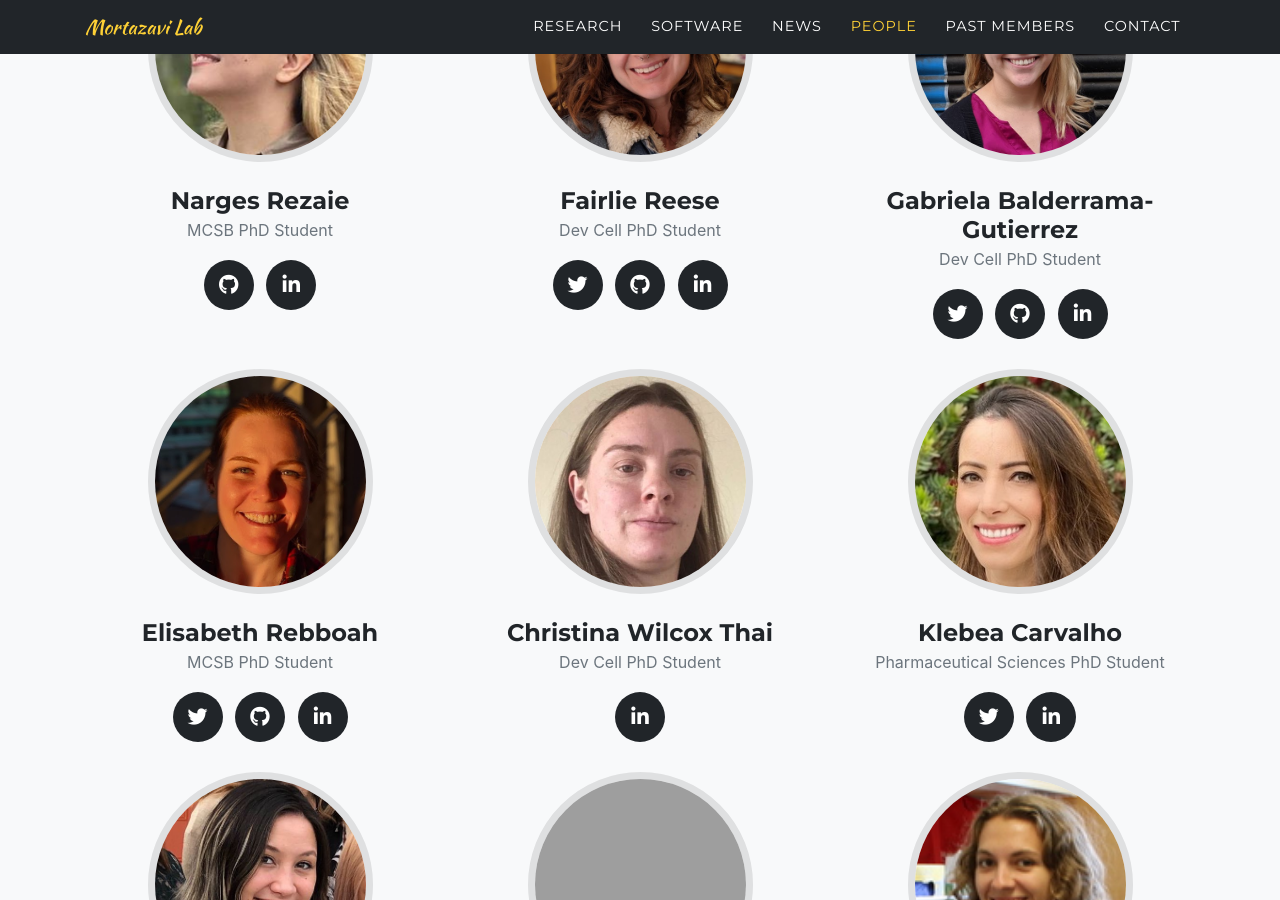
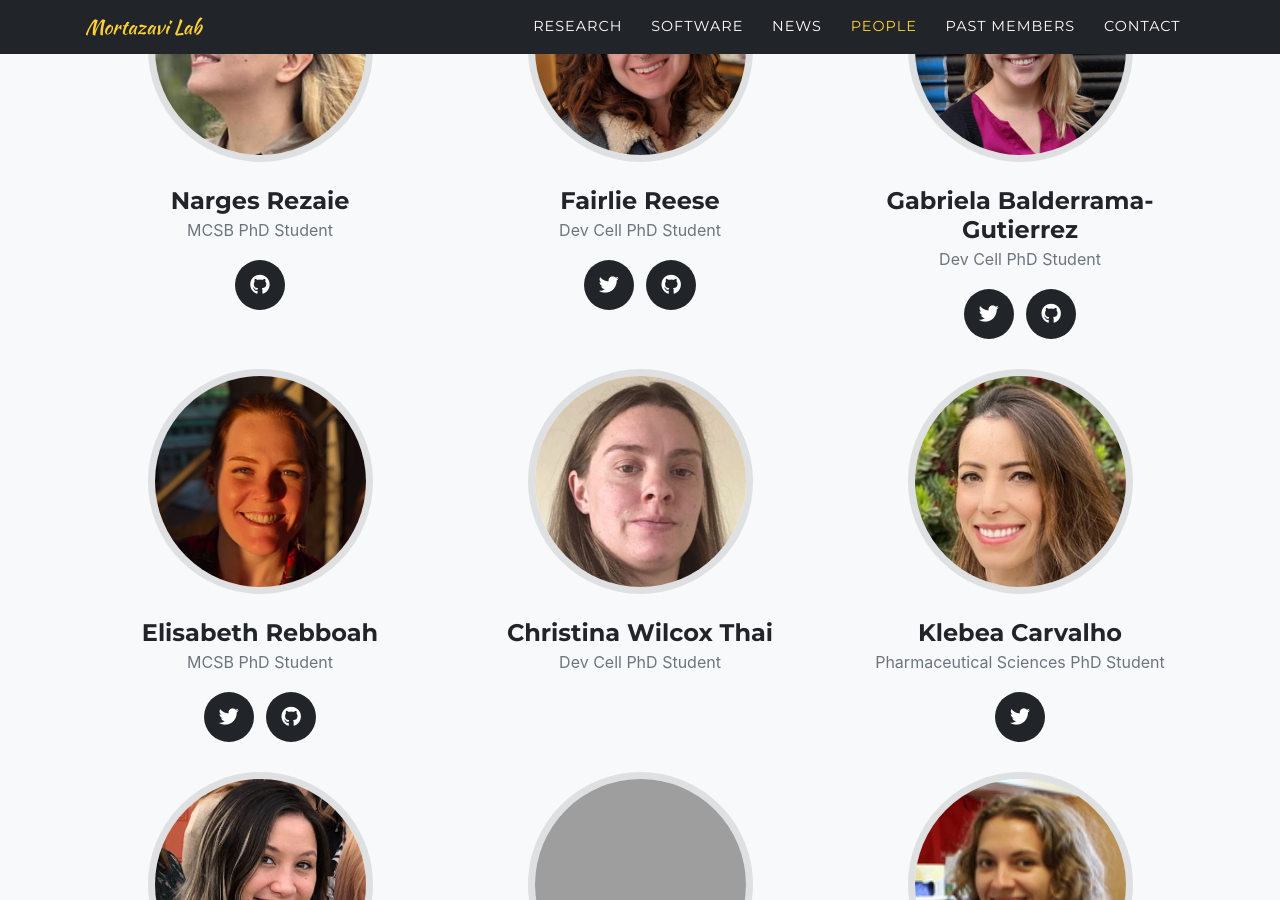
Before and after one commit to mortazavilab/mortazavilab.github.io, a Jekyll site: the page built from index.md, in a window 1280 px wide and 900 px high, scrolled down 5688 px. Built offline with Jekyll 4.4.1, drawn with Linux system fonts in a browser that asks for light colours; some web fonts are replaced; grey boxes are pictures that could not be loaded.

Commit message:
removed linkedin icons

```diff
--- a/_data/sitetext.yml
+++ b/_data/sitetext.yml
@@ -55,8 +55,8 @@ team:
         social:
           - url: https://github.com/nargesr
             icon: fab fa-github
-          - url: https://www.linkedin.com/in/narges-rezaie-ab9710b8/
-            icon: fab fa-linkedin-in
+          # - url: https://www.linkedin.com/in/narges-rezaie-ab9710b8/
+          #   icon: fab fa-linkedin-in
       - name: "Fairlie Reese"
         id: "fairlie"
         role: "Dev Cell PhD Student"
@@ -89,8 +89,8 @@ team:
             icon: fab fa-twitter
           - url: https://github.com/fairliereese
             icon: fab fa-github
-          - url: https://www.linkedin.com/in/fairlie-reese-a930a5b7/
-            icon: fab fa-linkedin-in
+          # - url: https://www.linkedin.com/in/fairlie-reese-a930a5b7/
+          #   icon: fab fa-linkedin-in
           # - url: https://orcid.org/0000-0002-9240-0102
           #   icon: fab fa-orcid
       - name: "Gabriela Balderrama-Gutierrez"
@@ -103,8 +103,8 @@ team:
             icon: fab fa-twitter
           - url: https://github.com/GabyBG
             icon: fab fa-github
-          - url: https://www.linkedin.com/in/gabriela-balderrama-gutierrez-0b350914b/
-            icon: fab fa-linkedin-in
+          # - url: https://www.linkedin.com/in/gabriela-balderrama-gutierrez-0b350914b/
+          #   icon: fab fa-linkedin-in
           # - url: https://orcid.org/0000-0002-5794-4518
           #   icon: fab fa-orcid
       - name: "Elisabeth Rebboah"
@@ -131,15 +131,15 @@ team:
             icon: fab fa-twitter
           - url: https://github.com/erebboah
             icon: fab fa-github
-          - url: https://www.linkedin.com/in/elisabeth-rebboah-a33923104/
-            icon: fab fa-linkedin-in
+          # - url: https://www.linkedin.com/in/elisabeth-rebboah-a33923104/
+          #   icon: fab fa-linkedin-in
       - name: "Christina Wilcox Thai"
         id: "christina"
         role: "Dev Cell PhD Student"
         image: assets/img/team/christina.jpg
         social:
-          - url: https://www.linkedin.com/in/christinawilcoxthai/
-            icon: fab fa-linkedin-in
+          # - url: https://www.linkedin.com/in/christinawilcoxthai/
+          #   icon: fab fa-linkedin-in
       - name: "Klebea Carvalho"
         id: "bea"
         role: "Pharmaceutical Sciences PhD Student"
@@ -162,24 +162,24 @@ team:
         social:
           - url: https://twitter.com/klebea
             icon: fab fa-twitter
-          - url: https://www.linkedin.com/in/carvalhoklebea/
-            icon: fab fa-linkedin-in
+          # - url: https://www.linkedin.com/in/carvalhoklebea/
+          #   icon: fab fa-linkedin-in
       - name: "Cassandra McGill"
         id: "cassie"
         role: "Lab Manager / Lab Technician / Sequencing Specialist"
         image: assets/img/team/cassie.jpg
         info: "Description coming soon"
         social:
-          - url: https://www.linkedin.com/in/cassandra-mcgill-aa590b123/
-            icon: fab fa-linkedin-in
+          # - url: https://www.linkedin.com/in/cassandra-mcgill-aa590b123/
+          #   icon: fab fa-linkedin-in
       - name: "Heidi Liang"
         id: "heidi"
         role: "Lab Technician / Sequencing Specialist"
         image: assets/img/team/heidi.jpg
         info: "Description coming soon"
         social:
-          - url: https://www.linkedin.com/in/heidi-liang-912331b2/
-            icon: fab fa-linkedin-in
+          # - url: https://www.linkedin.com/in/heidi-liang-912331b2/
+          #   icon: fab fa-linkedin-in
       - name: "Katherine Williams"
         id: "kate"
         role: "Dev Cell PhD Student"
@@ -205,8 +205,8 @@ team:
         social:
           - url: https://github.com/CurlsForScience
             icon: fab fa-github
-          - url: https://www.linkedin.com/in/curlsforscience/
-            icon: fab fa-linkedin-in
+          # - url: https://www.linkedin.com/in/curlsforscience/
+          #   icon: fab fa-linkedin-in
       - name: "Aide Macias-Muñoz, PhD"
         id: "aide"
         role: "Postdoctoral Fellow"
@@ -215,8 +215,8 @@ team:
         social:
           - url: https://twitter.com/Aide_Macias
             icon: fab fa-twitter
-          - url: https://www.linkedin.com/in/aidemacias/
-            icon: fab fa-linkedin-in
+          # - url: https://www.linkedin.com/in/aidemacias/
+          #   icon: fab fa-linkedin-in
       - name: "Ali Mortazavi, PhD"
         id: "ali"
         role: "Principal Investigator"
@@ -278,8 +278,8 @@ past_members:
             icon: fab fa-twitter
           - url: https://github.com/dewyman
             icon: fab fa-github
-          - url: https://www.linkedin.com/in/dana-wyman/
-            icon: fab fa-linkedin-in
+          # - url: https://www.linkedin.com/in/dana-wyman/
+          #   icon: fab fa-linkedin-in
           # - url: https://orcid.org/0000-0002-9240-0102
           #   icon: fab fa-orcid
       - name: "Sorena Rahmanian, PhD"
@@ -292,8 +292,8 @@ past_members:
             icon: fab fa-twitter
           - url: https://github.com/sorenar
             icon: fab fa-github
-          - url: https://www.linkedin.com/in/sorena-rahmanian/
-            icon: fab fa-linkedin-in
+          # - url: https://www.linkedin.com/in/sorena-rahmanian/
+          #   icon: fab fa-linkedin-in
           # - url: https://orcid.org/0000-0002-5794-4518
           #   icon: fab fa-orcid
       - name: "Lorrayne Serra Clague, PhD"
@@ -302,8 +302,8 @@ past_members:
         image: assets/img/team/lorrayne.jpg
         info: "Description coming soon"
         social:
-          - url: https://www.linkedin.com/in/lorrayne-clague-48120055/
-            icon: fab fa-linkedin-in
+          # - url: https://www.linkedin.com/in/lorrayne-clague-48120055/
+          #   icon: fab fa-linkedin-in
       - name: "Camden Jansen, PhD"
         id: "camden"
         role: "Former Dev Cell PhD Student"
@@ -314,8 +314,8 @@ past_members:
             icon: fab fa-twitter
           - url: https://github.com/csjansen
             icon: fab fa-github
-          - url: https://www.linkedin.com/in/camden-jansen-346963196/
-            icon: fab fa-linkedin-in
+          # - url: https://www.linkedin.com/in/camden-jansen-346963196/
+          #   icon: fab fa-linkedin-in
 
 about:
     title: "About Us"
```
